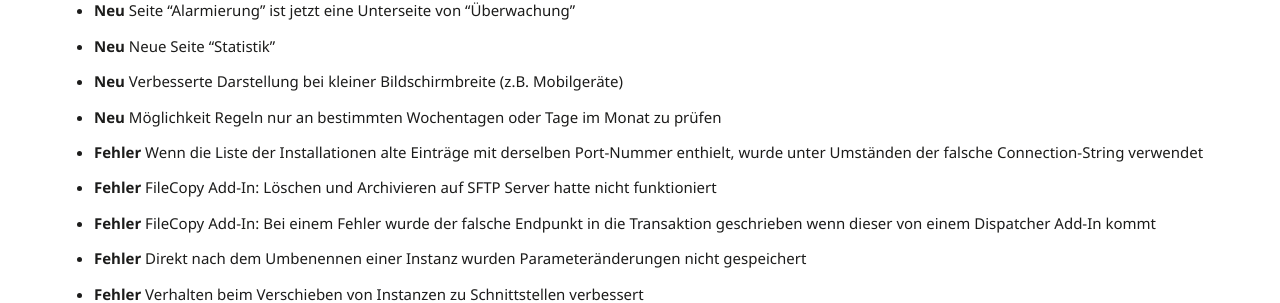
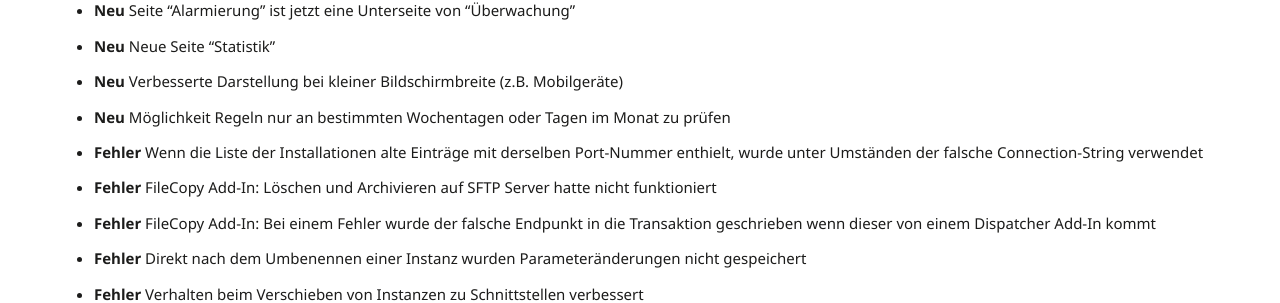
Before and after one commit to primesoft-group/oneconnexx-docs, a Jekyll site: the page built from _pages/setup/de/releasenotes.md, in a window 1280 px wide. Shown: the part 484-787 px from the top of the page. Built offline with Jekyll 4.4.1, drawn with Linux system fonts in a browser that asks for light colours; nearby versions of some CDN libraries; some web fonts are replaced.

Commit message:
Update releasenotes.md

```diff
--- a/_pages/setup/de/releasenotes.md
+++ b/_pages/setup/de/releasenotes.md
@@ -11,7 +11,7 @@ permalink: "setup/de/releasenotes/"
 * __Neu__ Seite "Alarmierung" ist jetzt eine Unterseite von "Überwachung"
 * __Neu__ Neue Seite "Statistik"
 * __Neu__ Verbesserte Darstellung bei kleiner Bildschirmbreite (z.B. Mobilgeräte)
-* __Neu__ Möglichkeit Regeln nur an bestimmten Wochentagen oder Tage im Monat zu prüfen
+* __Neu__ Möglichkeit Regeln nur an bestimmten Wochentagen oder Tagen im Monat zu prüfen
 * __Fehler__ Wenn die Liste der Installationen alte Einträge mit derselben Port-Nummer enthielt, wurde unter Umständen der falsche Connection-String verwendet
 * __Fehler__ FileCopy Add-In: Löschen und Archivieren auf SFTP Server hatte nicht funktioniert
 * __Fehler__ FileCopy Add-In: Bei einem Fehler wurde der falsche Endpunkt in die Transaktion geschrieben wenn dieser von einem Dispatcher Add-In kommt
```
